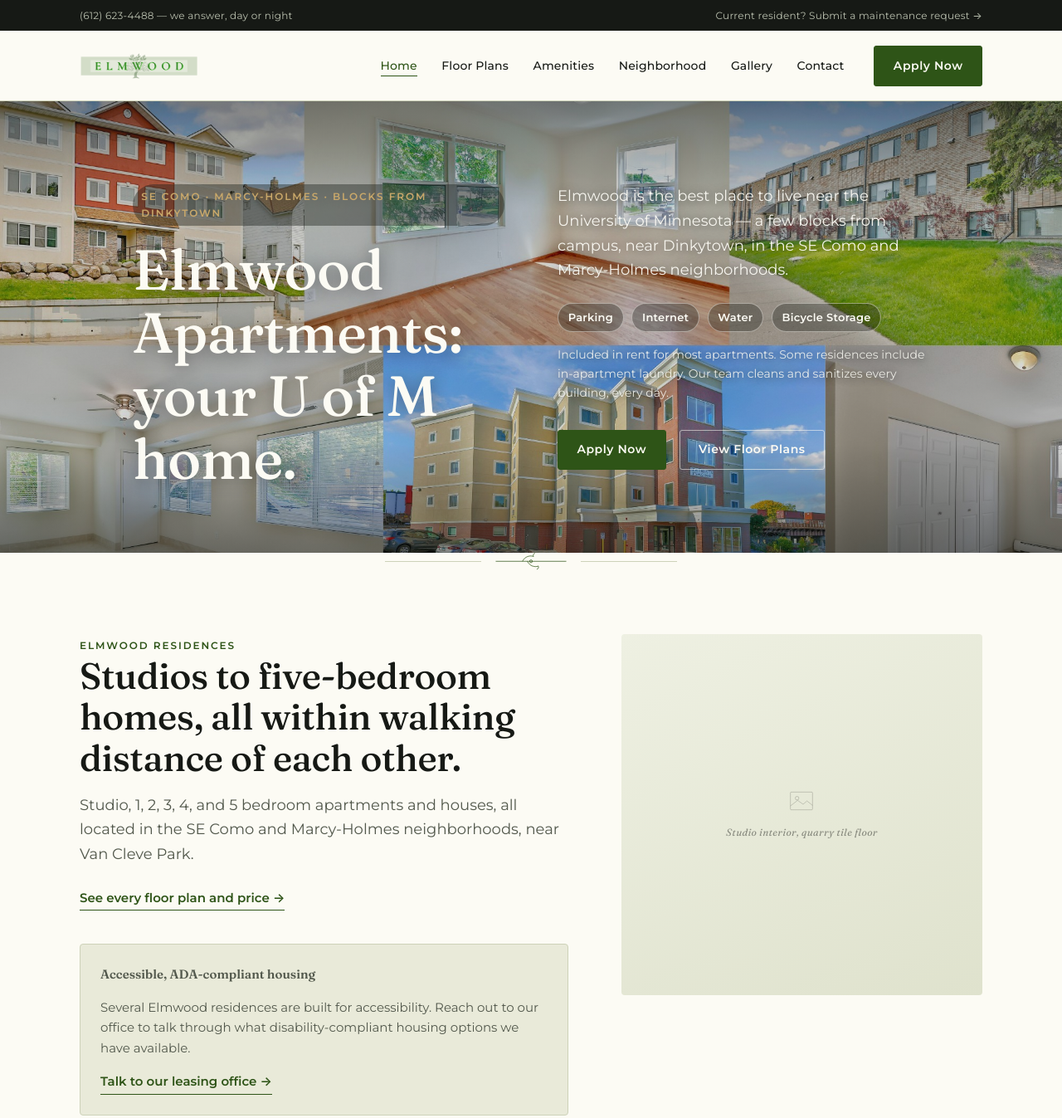
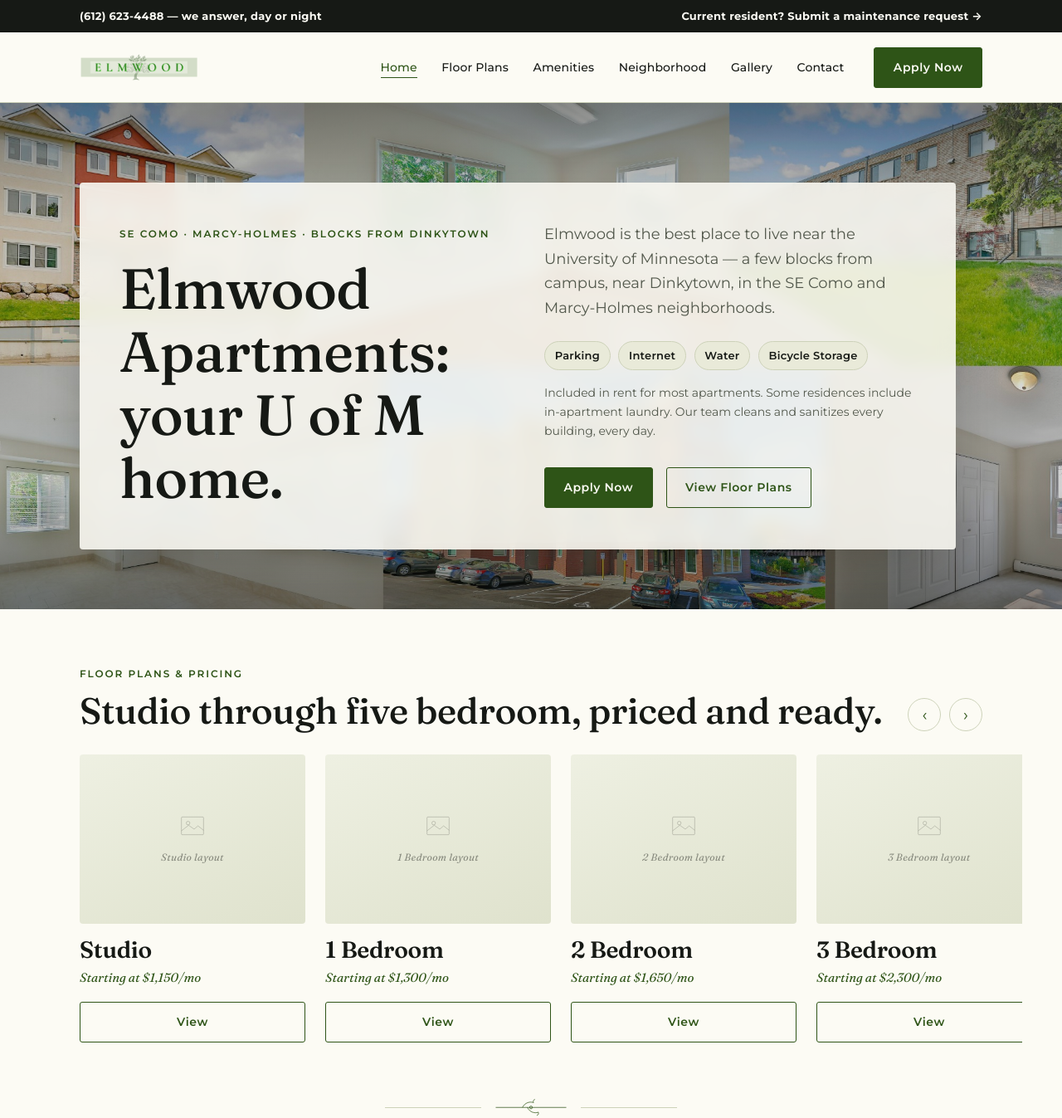
Before and after one commit to idkwhatimdoing101/Elmwood-Properties-Marketing-SIte, an Astro site: page / in a window 1280 px wide. Shown: the top 1347 px of the page at 83% size. Built offline with nearby package versions, Linux system fonts and the light colour scheme; Astro itself is replaced by a stand-in of ours.

Commit message:
Redesign hero overlay, add homepage floorplan carousel, make header sticky, rework pricing as building cards with local SEO tags
- Hero overlay text now sits on one unified semi-transparent panel instead of a pill-only eyebrow
- Add homepage carousel of all floor plans (studio-5bed) with image, name, price, and view button, sharing pricing data with the Floor Plans page
- Utility bar and nav now stay pinned together on scroll, with bolder/higher-contrast utility bar text
- Replace the sparse floor-plans pricing table with per-building cards showing only available unit types
- Add sitewide ApartmentComplex JSON-LD schema and explicit Minneapolis/University of Minnesota copy for local SEO

```diff
--- /dev/null
+++ b/src/components/FloorplanCarousel.astro
@@ -0,0 +1,149 @@
+---
+import Photo from "./Photo.astro";
+import { unitTypes, startingPrice, fmt } from "../data/floorplans";
+---
+
+<section class="section floorplan-carousel">
+  <div class="wrap floorplan-carousel__head">
+    <div>
+      <p class="eyebrow">Floor Plans &amp; Pricing</p>
+      <h2>Studio through five bedroom, priced and ready.</h2>
+    </div>
+    <div class="floorplan-carousel__nav">
+      <button type="button" class="carousel-btn" id="fp-prev" aria-label="Previous floor plan">‹</button>
+      <button type="button" class="carousel-btn" id="fp-next" aria-label="Next floor plan">›</button>
+    </div>
+  </div>
+
+  <div class="floorplan-carousel__track-wrap wrap" id="fp-track">
+    <ul class="floorplan-carousel__track">
+      {
+        unitTypes.map((type) => {
+          const price = startingPrice(type.key);
+          return (
+            <li class="floorplan-carousel__slide">
+              <Photo label={`${type.name} layout`} ratio="4 / 3" tone="sage" />
+              <h3>{type.name}</h3>
+              <p class="floorplan-carousel__price">
+                {price ? `Starting at ${fmt(price)}/mo` : "Contact for pricing"}
+              </p>
+              <a href={`/floor-plans#${type.key}`} class="btn btn-outline floorplan-carousel__cta">
+                View
+              </a>
+            </li>
+          );
+        })
+      }
+    </ul>
+  </div>
+</section>
+
+<script>
+  const track = document.getElementById("fp-track");
+  const prev = document.getElementById("fp-prev");
+  const next = document.getElementById("fp-next");
+
+  const scrollByCard = (dir) => {
+    const slide = track?.querySelector(".floorplan-carousel__slide");
+    const amount = slide ? slide.clientWidth + 24 : 300;
+    track?.scrollBy({ left: dir * amount, behavior: "smooth" });
+  };
+
+  prev?.addEventListener("click", () => scrollByCard(-1));
+  next?.addEventListener("click", () => scrollByCard(1));
+</script>
+
+<style>
+  .floorplan-carousel {
+    padding-block: clamp(2.5rem, 5vw, 4rem);
+  }
+
+  .floorplan-carousel__head {
+    display: flex;
+    align-items: flex-end;
+    justify-content: space-between;
+    gap: 1.5rem;
+    margin-bottom: 1.75rem;
+    flex-wrap: wrap;
+  }
+
+  .floorplan-carousel__head h2 {
+    margin-top: 0.5rem;
+  }
+
+  .floorplan-carousel__nav {
+    display: flex;
+    gap: 0.6rem;
+  }
+
+  .carousel-btn {
+    display: flex;
+    align-items: center;
+    justify-content: center;
+    width: 2.5rem;
+    height: 2.5rem;
+    border-radius: 50%;
+    border: 1px solid var(--color-sage-line);
+    background: var(--color-ivory);
+    color: var(--color-forest);
+    font-size: 1.25rem;
+    line-height: 1;
+    cursor: pointer;
+    transition: background-color 0.2s ease, color 0.2s ease, border-color 0.2s ease;
+  }
+
+  .carousel-btn:hover {
+    background: var(--color-forest);
+    border-color: var(--color-forest);
+    color: var(--color-ivory);
+  }
+
+  .floorplan-carousel__track-wrap {
+    overflow-x: auto;
+    scrollbar-width: none;
+    -ms-overflow-style: none;
+  }
+
+  .floorplan-carousel__track-wrap::-webkit-scrollbar {
+    display: none;
+  }
+
+  .floorplan-carousel__track {
+    display: flex;
+    gap: 1.5rem;
+    scroll-snap-type: x mandatory;
+    padding-bottom: 0.25rem;
+  }
+
+  .floorplan-carousel__slide {
+    flex: 0 0 auto;
+    width: clamp(13.5rem, 40vw, 17rem);
+    scroll-snap-align: start;
+    display: flex;
+    flex-direction: column;
+  }
+
+  .floorplan-carousel__slide h3 {
+    margin-top: 1rem;
+  }
+
+  .floorplan-carousel__price {
+    font-family: var(--font-display);
+    font-style: italic;
+    font-size: 0.9375rem;
+    color: var(--color-forest);
+    margin-block: 0.35rem 1rem;
+  }
+
+  .floorplan-carousel__cta {
+    width: 100%;
+    justify-content: center;
+    margin-top: auto;
+  }
+
+  @media (max-width: 30rem) {
+    .floorplan-carousel__slide {
+      width: 78vw;
+    }
+  }
+</style>
--- a/src/components/Nav.astro
+++ b/src/components/Nav.astro
@@ -14,6 +14,7 @@ const links = [
 const current = Astro.url.pathname;
 ---
 
+<div class="site-header">
   <div class="utility-bar">
     <div class="wrap utility-bar__row">
       <a href="tel:+16126234488" class="utility-bar__phone">(612) 623-4488 — we answer, day or night</a>
@@ -59,6 +60,7 @@ const current = Astro.url.pathname;
       </nav>
     </div>
   </header>
+</div>
 
 <script>
   const toggle = document.getElementById("nav-toggle");
@@ -79,10 +81,17 @@ const current = Astro.url.pathname;
 </script>
 
 <style>
+  .site-header {
+    position: sticky;
+    top: 0;
+    z-index: 100;
+  }
+
   .utility-bar {
     background: var(--color-charcoal);
-    color: var(--color-text-on-dark-muted);
-    font-size: 0.75rem;
+    color: var(--color-text-on-dark);
+    font-size: 0.8125rem;
+    font-weight: 700;
     letter-spacing: 0.02em;
   }
 
@@ -108,9 +117,6 @@ const current = Astro.url.pathname;
   }
 
   .nav {
-    position: sticky;
-    top: 0;
-    z-index: 100;
     background: var(--color-ivory);
     border-bottom: 1px solid var(--color-sage-line);
   }
--- /dev/null
+++ b/src/data/floorplans.ts
@@ -0,0 +1,42 @@
+export type UnitType = "studio" | "oneBed" | "twoBed" | "threeBed" | "fourBed" | "fiveBed";
+
+export interface Building {
+  address: string;
+  studio: number | null;
+  oneBed: number | null;
+  twoBed: number | null;
+  threeBed: number | null;
+  fourBed: number | null;
+  fiveBed: number | null;
+}
+
+// Pricing as of July 2026 — update here as availability changes.
+export const buildings: Building[] = [
+  { address: "1040 Como Ave SE", studio: 1250, oneBed: 1475, twoBed: null, threeBed: null, fourBed: null, fiveBed: null },
+  { address: "1100 Como Ave SE", studio: null, oneBed: 1300, twoBed: null, threeBed: null, fourBed: null, fiveBed: null },
+  { address: "1410 Rollins Ave SE", studio: null, oneBed: null, twoBed: 1750, threeBed: 2400, fourBed: null, fiveBed: null },
+  { address: "1720 Rollins Ave SE", studio: null, oneBed: null, twoBed: null, threeBed: null, fourBed: 3000, fiveBed: null },
+  { address: "817 12th Ave SE", studio: 1150, oneBed: 1300, twoBed: 1650, threeBed: null, fourBed: null, fiveBed: null },
+  { address: "823 15th Ave SE", studio: 1250, oneBed: 1575, twoBed: null, threeBed: 2300, fourBed: null, fiveBed: null },
+  { address: "829 15th Ave SE", studio: null, oneBed: null, twoBed: null, threeBed: null, fourBed: null, fiveBed: 3200 },
+  { address: "837 15th Ave SE", studio: null, oneBed: null, twoBed: null, threeBed: 2400, fourBed: null, fiveBed: null },
+  { address: "918 17th Ave SE", studio: null, oneBed: null, twoBed: null, threeBed: null, fourBed: 2800, fiveBed: null },
+  { address: "924 17th Ave SE", studio: null, oneBed: null, twoBed: 1750, threeBed: null, fourBed: 3000, fiveBed: null },
+];
+
+export const unitTypes: { key: UnitType; name: string; beds: number }[] = [
+  { key: "studio", name: "Studio", beds: 0 },
+  { key: "oneBed", name: "1 Bedroom", beds: 1 },
+  { key: "twoBed", name: "2 Bedroom", beds: 2 },
+  { key: "threeBed", name: "3 Bedroom", beds: 3 },
+  { key: "fourBed", name: "4 Bedroom", beds: 4 },
+  { key: "fiveBed", name: "5 Bedroom", beds: 5 },
+];
+
+export const startingPrice = (key: UnitType) => {
+  const prices = buildings.map((b) => b[key]).filter((p): p is number => p !== null);
+  return prices.length ? Math.min(...prices) : null;
+};
+
+export const bedLabel = (beds: number) => (beds === 0 ? "Studio layout" : `${beds} bed`);
+export const fmt = (price: number | null) => (price === null ? "—" : `$${price.toLocaleString()}`);
--- a/src/layouts/Layout.astro
+++ b/src/layouts/Layout.astro
@@ -11,6 +11,25 @@ interface Props {
 const { title, description } = Astro.props;
 const ogImage = new URL("/images/elmwood-og.jpg", Astro.site ?? Astro.url);
 const pageUrl = new URL(Astro.url.pathname, Astro.site ?? Astro.url);
+
+const businessSchema = {
+  "@context": "https://schema.org",
+  "@type": "ApartmentComplex",
+  name: "Elmwood Apartments",
+  description:
+    "Studio through five-bedroom apartments and houses in the SE Como and Marcy-Holmes neighborhoods of Minneapolis, MN, walking distance to the University of Minnesota.",
+  url: (Astro.site ?? Astro.url).toString(),
+  telephone: "+1-612-623-4488",
+  address: {
+    "@type": "PostalAddress",
+    streetAddress: "1420 Rollins Ave SE",
+    addressLocality: "Minneapolis",
+    addressRegion: "MN",
+    postalCode: "55414",
+    addressCountry: "US",
+  },
+  areaServed: ["University of Minnesota", "Dinkytown", "SE Como", "Marcy-Holmes", "Minneapolis, MN"],
+};
 ---
 
 <!doctype html>
@@ -32,6 +51,8 @@ const pageUrl = new URL(Astro.url.pathname, Astro.site ?? Astro.url);
     <meta property="og:image" content={ogImage} />
     <meta property="og:url" content={pageUrl} />
     <meta name="twitter:card" content="summary_large_image" />
+
+    <script type="application/ld+json" set:html={JSON.stringify(businessSchema)} />
 
     <link rel="preconnect" href="https://fonts.googleapis.com" />
     <link rel="preconnect" href="https://fonts.gstatic.com" crossorigin />
--- a/src/pages/index.astro
+++ b/src/pages/index.astro
@@ -3,6 +3,7 @@ import { Image } from "astro:assets";
 import Layout from "../layouts/Layout.astro";
 import Divider from "../components/Divider.astro";
 import Photo from "../components/Photo.astro";
+import FloorplanCarousel from "../components/FloorplanCarousel.astro";
 import elmwoodHero from "../assets/images/elmwood-hero.jpg";
 
 const included = ["Parking", "Internet", "Water", "Bicycle Storage"];
@@ -48,6 +49,7 @@ const landmarks = [
     />
     <div class="hero__scrim"></div>
     <div class="wrap hero__content">
+      <div class="hero__panel">
         <div class="hero__col-header">
           <p class="eyebrow">SE Como · Marcy-Holmes · Blocks from Dinkytown</p>
           <h1>Elmwood Apartments: your U of M home.</h1>
@@ -66,11 +68,14 @@ const landmarks = [
           </p>
           <div class="hero__actions">
             <a href="/apply" class="btn btn-primary">Apply Now</a>
-          <a href="/floor-plans" class="btn btn-outline hero__btn-outline">View Floor Plans</a>
+            <a href="/floor-plans" class="btn btn-outline">View Floor Plans</a>
+          </div>
         </div>
       </div>
     </div>
   </section>
+
+  <FloorplanCarousel />
 
   <Divider />
 
@@ -196,30 +201,35 @@ const landmarks = [
   .hero__content {
     position: relative;
     z-index: 2;
+    width: 100%;
+    padding-block: clamp(3rem, 10vw, 6rem) clamp(3rem, 6vw, 4.5rem);
+  }
+
+  .hero__panel {
     display: grid;
     grid-template-columns: 1fr 1fr;
     gap: clamp(2rem, 5vw, 4.5rem);
     align-items: start;
     max-width: 66rem;
-    padding-block: clamp(3rem, 10vw, 6rem) clamp(3rem, 6vw, 4.5rem);
+    background: rgba(249, 248, 241, 0.9);
+    backdrop-filter: blur(10px);
+    -webkit-backdrop-filter: blur(10px);
+    border-radius: var(--radius-md);
+    padding: clamp(1.75rem, 4vw, 3rem);
+    box-shadow: 0 24px 60px -24px rgba(22, 25, 21, 0.4);
   }
 
-  .hero__content .eyebrow {
-    color: var(--color-brass-light);
-    background: rgba(22, 25, 21, 0.4);
-    padding: 0.4em 0.85em;
-    border-radius: 999px;
+  .hero__panel .eyebrow {
+    color: var(--color-forest);
   }
 
-  .hero__content h1 {
-    color: var(--color-ivory);
+  .hero__panel h1 {
+    color: var(--color-charcoal);
     margin-top: 0.9rem;
-    text-shadow: 0 2px 20px rgba(22, 25, 21, 0.45);
   }
 
-  .hero__content .lede {
-    color: rgba(252, 251, 244, 0.94);
-    text-shadow: 0 1px 12px rgba(22, 25, 21, 0.55);
+  .hero__panel .lede {
+    color: var(--color-text-muted);
   }
 
   .hero__included {
@@ -234,17 +244,16 @@ const landmarks = [
     font-weight: 600;
     letter-spacing: 0.02em;
     padding: 0.45em 0.9em;
-    background: rgba(22, 25, 21, 0.32);
-    border: 1px solid rgba(252, 251, 244, 0.45);
+    background: var(--color-sage);
+    border: 1px solid var(--color-sage-line);
     border-radius: 999px;
-    color: var(--color-ivory);
+    color: var(--color-charcoal);
   }
 
   .hero__note {
     margin-top: 1rem;
     font-size: 0.875rem;
-    color: rgba(252, 251, 244, 0.85);
-    text-shadow: 0 1px 10px rgba(22, 25, 21, 0.55);
+    color: var(--color-text-muted);
     max-width: 32em;
   }
 
@@ -255,18 +264,8 @@ const landmarks = [
     margin-top: 2rem;
   }
 
-  .hero__btn-outline {
-    color: var(--color-ivory);
-    border-color: rgba(252, 251, 244, 0.55);
-  }
-
-  .hero__btn-outline:hover {
-    background: rgba(252, 251, 244, 0.14);
-    color: var(--color-ivory);
-  }
-
   @media (max-width: 48rem) {
-    .hero__content {
+    .hero__panel {
       grid-template-columns: 1fr;
       gap: 1.75rem;
     }
```
Also changed, not shown: src/pages/floor-plans.astro (+75 -110 lines). Lines whose indentation alone changed are shown as unchanged.
